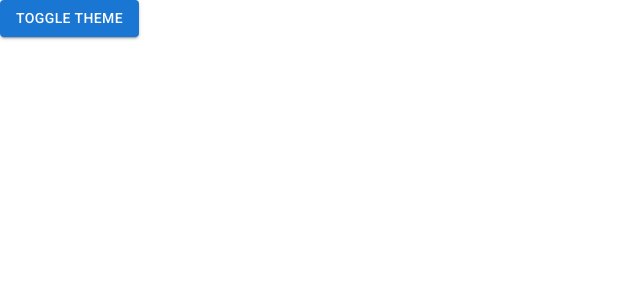
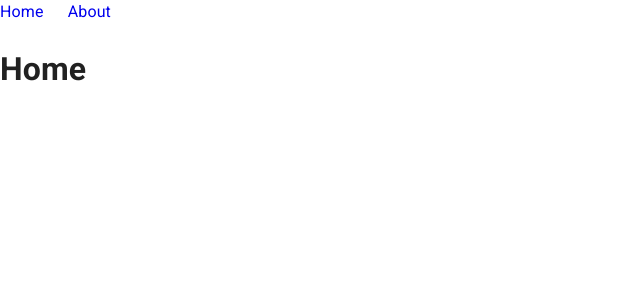
Before and after one commit to jerome-shiftleft/react-template-js, a React (Vite) app: page / in a window 1280 px wide. Shown: the top 300 px of the page, without its empty margins (0-640 px from the left). Built offline with nearby package versions, Linux system fonts and the light colour scheme.

Commit message:
routing progress

```diff
--- a/src/App.jsx
+++ b/src/App.jsx
@@ -1,7 +1,13 @@
 import { useState, useMemo } from "react";
+import { createBrowserRouter, RouterProvider } from "react-router-dom";
+
+import MasterLayout from "./layout/MasterLayout";
+import HomePage from "./pages/Home";
+import AboutPage from "./pages/About";
+import ErrorPage from "./pages/Error";
+
 import { ThemeProvider, createTheme } from "@mui/material/styles";
 import CssBaseline from "@mui/material/CssBaseline";
-import Button from '@mui/material/Button';
 import "./sass/app.scss";
 
 const lightTheme = createTheme({
@@ -15,6 +21,18 @@ const darkTheme = createTheme({
     mode: "dark",
   },
 });
+
+const router = createBrowserRouter([
+  {
+    path: "/",
+    element: <MasterLayout />,
+    children: [
+      { index: true, element: <HomePage /> },
+      { path: "about", element: <AboutPage /> },
+    ],
+    errorElement: <ErrorPage />,
+  },
+]);
 
 function App() {
   const [currentTheme, setCurrentTheme] = useState("light");
@@ -30,9 +48,7 @@ function App() {
   return (
     <ThemeProvider theme={theme}>
       <CssBaseline />
-      <Button variant="contained" onClick={toggleTheme}>
-        Toggle Theme
-      </Button>
+      <RouterProvider router={router} />
     </ThemeProvider>
   );
 }
--- /dev/null
+++ b/src/layout/MasterLayout.jsx
@@ -0,0 +1,13 @@
+import { Outlet } from "react-router-dom";
+import Header from "./sections/Header";
+
+function MasterLayout() {
+  return (
+    <>
+      <Header />
+      <Outlet />
+    </>
+  )
+}
+
+export default MasterLayout;
--- /dev/null
+++ b/src/layout/sections/Header.jsx
@@ -0,0 +1,19 @@
+import { NavLink } from "react-router-dom";
+import Stack from '@mui/material/Stack';
+
+function Header() {
+  return (
+    <>
+      <header>
+        <nav id="main-nav">
+          <Stack className="nav-links" direction="row" spacing={3}>
+            <NavLink to="/">Home</NavLink>
+            <NavLink to="/about">About</NavLink>
+          </Stack>
+        </nav>
+      </header>
+    </>
+  );
+}
+
+export default Header;
--- /dev/null
+++ b/src/pages/About.jsx
@@ -0,0 +1,11 @@
+function AboutPage() {
+  return (
+    <>
+      <main>
+        <h1>About</h1>
+      </main>
+    </>
+  )
+}
+
+export default AboutPage;
--- /dev/null
+++ b/src/pages/Error.jsx
@@ -0,0 +1,14 @@
+import Header from "../layout/sections/Header";
+
+function ErrorPage() {
+  return (
+    <>
+      <Header />
+      <main>
+        <h1>404 Page Not Found.</h1>
+      </main>
+    </>
+  );
+}
+
+export default ErrorPage;
--- /dev/null
+++ b/src/pages/Home.jsx
@@ -0,0 +1,11 @@
+function HomePage() {
+  return (
+    <>
+      <main>
+        <h1>Home</h1>
+      </main>
+    </>
+  );
+}
+
+export default HomePage;
```
